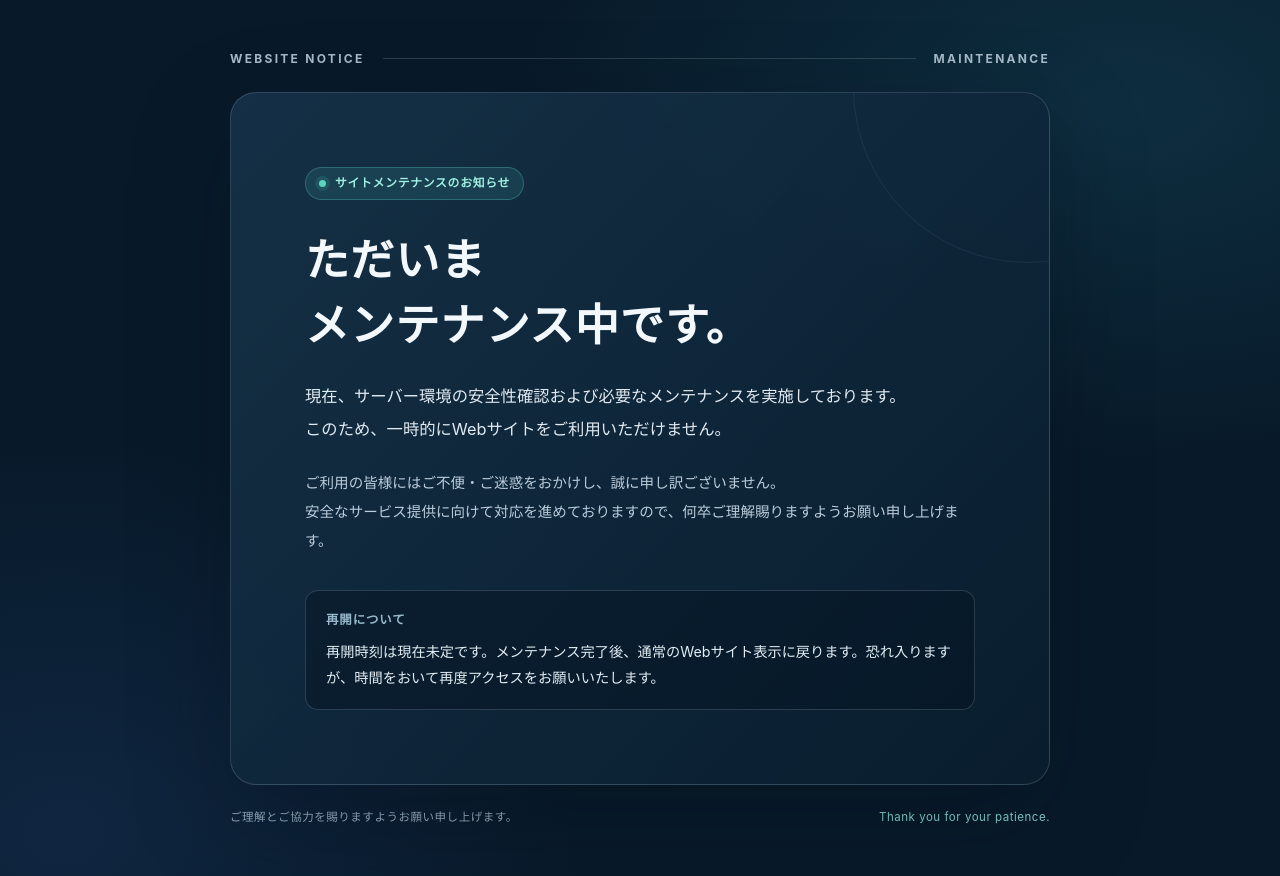
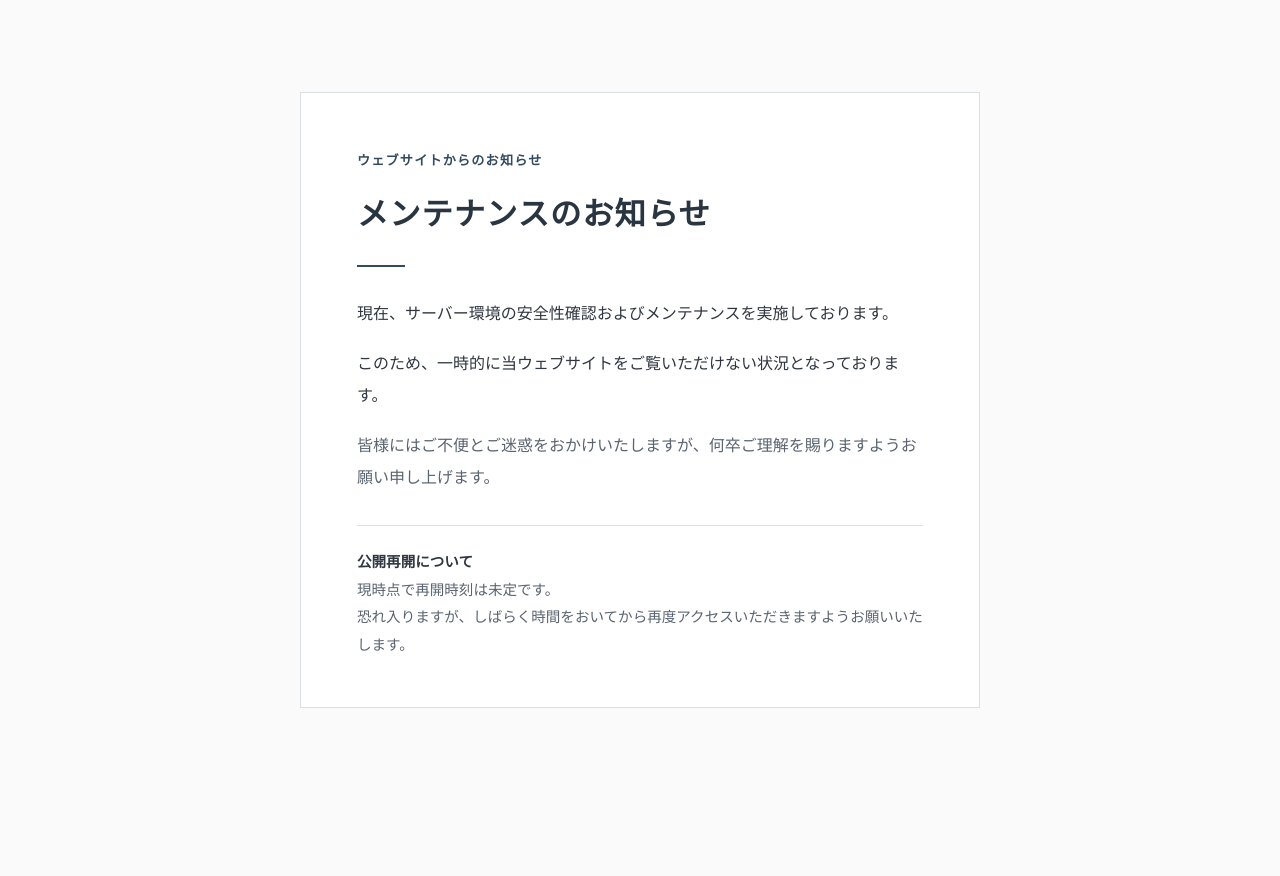
Before and after one commit to infinimum/nakamura-jun.com, a plain HTML site: page index.html in a window 1280 px wide. After the commit the page ends 800 px from the top, so only its background shows below. Drawn offline with Linux system fonts and the light colour scheme.

Commit message:
静的ページ変更
シンプルに変更した。

```diff
--- a/index.html
+++ b/index.html
@@ -1,138 +1,103 @@
-<!doctype html>
+<!DOCTYPE html>
 <html lang="ja">
 <head>
-  <meta charset="utf-8">
-  <meta name="viewport" content="width=device-width, initial-scale=1, viewport-fit=cover">
+  <meta charset="UTF-8">
+  <meta name="viewport" content="width=device-width, initial-scale=1">
   <meta name="robots" content="noindex, nofollow, noarchive">
-  <meta name="referrer" content="no-referrer">
-  <meta name="theme-color" content="#081a2a">
-  <title>メンテナンスのお知らせ | Site Maintenance</title>
+  <meta name="theme-color" content="#f8f9fa">
+  <title>メンテナンスのお知らせ</title>
   <style>
     :root {
-      color-scheme: dark;
-      --background: #081a2a;
-      --surface: #10273b;
-      --text: #f3f8fc;
-      --secondary: #bbccda;
-      --accent: #57d5c1;
-      --accent-soft: rgba(87, 213, 193, .12);
-      --outline: rgba(210, 232, 245, .17);
-      --shadow: 0 34px 100px rgba(1, 10, 20, .28);
+      color-scheme: light;
+      --text: #303740;
+      --muted: #5a6470;
+      --line: #d8dfe5;
+      --accent: #334b60;
+      --background: #fafafa;
     }
     *, *::before, *::after { box-sizing: border-box; }
-    html { min-height: 100%; }
+    html { height: 100%; }
     body {
       min-height: 100vh;
       min-height: 100dvh;
       margin: 0;
-      font-family: -apple-system, BlinkMacSystemFont, "Hiragino Kaku Gothic ProN", "Hiragino Sans", "Yu Gothic", Meiryo, sans-serif;
-      background: radial-gradient(ellipse 65% 55% at 88% 12%, rgba(36, 128, 149, .20), transparent 73%),
-                  radial-gradient(ellipse 55% 60% at 5% 95%, rgba(37, 73, 129, .26), transparent 74%),
-                  var(--background);
+      padding: 40px 24px;
+      display: flex;
+      align-items: center;
+      justify-content: center;
+      background: var(--background);
       color: var(--text);
-      display: grid;
-      place-items: center;
-      padding: 48px 24px;
-      line-height: 1.8;
+      font-family: "Hiragino Kaku Gothic ProN", "Hiragino Sans", "Yu Gothic", Meiryo, system-ui, sans-serif;
+      line-height: 1.9;
       -webkit-font-smoothing: antialiased;
     }
-    .page { width: min(100%, 820px); }
-    .topline {
-      display: flex;
-      justify-content: space-between;
-      align-items: center;
-      gap: 18px;
-      margin: 0 0 22px;
-      color: #a8bbca;
-      font-size: .75rem;
-      letter-spacing: .19em;
-      font-weight: 700;
+    main {
+      width: 100%;
+      max-width: 680px;
+      padding: 54px 56px 48px;
+      background: #fff;
+      border: 1px solid var(--line);
     }
-    .brandmark { display: flex; align-items: center; gap: 10px; }
-    .divider-line { flex: 1; height: 1px; background: var(--outline); }
-    .panel {
-      background: linear-gradient(134deg, rgba(22, 50, 72, .93), rgba(9, 29, 46, .96));
-      border: 1px solid var(--outline);
-      border-radius: 26px;
-      box-shadow: var(--shadow);
-      position: relative;
-      overflow: hidden;
+    .label {
+      margin: 0 0 15px;
+      color: var(--accent);
+      font-size: .82rem;
+      font-weight: 600;
+      letter-spacing: .09em;
     }
-    .panel::before {
-      content: "";
-      position: absolute;
-      width: 350px;
-      height: 350px;
-      border: 1px solid rgba(129, 210, 219, .09);
-      border-radius: 50%;
-      right: -154px;
-      top: -180px;
-      pointer-events: none;
+    h1 {
+      margin: 0;
+      color: #293540;
+      font-size: clamp(1.45rem, 3.5vw, 1.95rem);
+      font-weight: 600;
+      line-height: 1.55;
+      letter-spacing: .035em;
     }
-    .content { padding: clamp(32px, 6vw, 74px); position: relative; z-index: 1; }
-    .eyebrow {
-      display: inline-flex;
-      align-items: center;
-      gap: 9px;
-      padding: 7px 13px;
-      border: 1px solid rgba(87, 213, 193, .3);
-      border-radius: 999px;
-      color: #a0f0e3;
-      background: var(--accent-soft);
-      font-size: .74rem;
-      font-weight: 700;
-      letter-spacing: .06em;
-      line-height: 1.45;
+    .rule {
+      width: 48px;
+      height: 2px;
+      margin: 28px 0 30px;
+      background: var(--accent);
     }
-    .status-dot { width: 7px; height: 7px; flex: none; border-radius: 50%; background: var(--accent); box-shadow: 0 0 0 4px rgba(87, 213, 193, .12); }
-    h1 { margin: 28px 0 22px; font-weight: 800; font-size: clamp(1.9rem, 3.45vw, 2.75rem); line-height: 1.48; letter-spacing: .025em; }
-    .lead { margin: 0 0 22px; font-size: clamp(.95rem, 1.6vw, 1.02rem); color: #e1eaf2; line-height: 2.05; }
-    .note { margin: 0; font-size: .91rem; color: var(--secondary); line-height: 2.0; }
-    .notice { margin-top: 34px; padding: 18px 20px; background: rgba(5, 21, 35, .47); border: 1px solid var(--outline); border-radius: 13px; }
-    .notice-title { font-size: .78rem; color: #98b9cc; letter-spacing: .07em; font-weight: 700; margin: 0 0 7px; }
-    .notice-text { font-size: .89rem; line-height: 1.85; margin: 0; color: #e2edf3; }
-    .footer { display: flex; justify-content: space-between; flex-wrap: wrap; gap: 12px; margin-top: 22px; color: #98b0c1; font-size: .72rem; letter-spacing: .045em; }
-    .footer span:last-child { color: #85d6ce; }
-    @media (max-width: 480px) {
-      body { padding: 24px 15px; }
-      .panel { border-radius: 18px; }
-      .content { padding: 30px 24px 22px; }
-      h1 { font-size: 1.7rem; line-height: 1.5; }
-      .lead { font-size: .93rem; }
-      .note { font-size: .86rem; }
-      .notice { padding: 16px; }
-      .topline { font-size: .67rem; }
-      .footer { line-height: 1.6; }
+    p {
+      margin: 0 0 18px;
+      font-size: 1rem;
+      line-height: 2;
     }
-    @media (prefers-reduced-motion: reduce) { *, *::before, *::after { scroll-behavior: auto !important; } }
+    .detail { color: var(--muted); }
+    .reopen {
+      margin-top: 32px;
+      padding-top: 22px;
+      border-top: 1px solid var(--line);
+      font-size: .91rem;
+      color: var(--muted);
+      line-height: 1.9;
+    }
+    .reopen strong { color: var(--text); font-weight: 600; }
+    @media (max-width: 600px) {
+      body { padding: 20px 16px; }
+      main { padding: 36px 26px; }
+      .rule { margin: 24px 0 26px; }
+      p { font-size: .94rem; }
+      .reopen { font-size: .87rem; }
+    }
   </style>
 </head>
 <body>
-  <main class="page">
-    <div class="topline" aria-hidden="true">
-      <div class="brandmark">
-        <span>WEBSITE NOTICE</span>
-      </div>
-      <span class="divider-line"></span>
-      <span>MAINTENANCE</span>
+  <main>
+    <p class="label">ウェブサイトからのお知らせ</p>
+    <h1>メンテナンスのお知らせ</h1>
+    <div class="rule" aria-hidden="true"></div>
+
+    <p>現在、サーバー環境の安全性確認およびメンテナンスを実施しております。</p>
+    <p>このため、一時的に当ウェブサイトをご覧いただけない状況となっております。</p>
+    <p class="detail">皆様にはご不便とご迷惑をおかけいたしますが、何卒ご理解を賜りますようお願い申し上げます。</p>
+
+    <div class="reopen">
+      <strong>公開再開について</strong><br>
+      現時点で再開時刻は未定です。<br>
+      恐れ入りますが、しばらく時間をおいてから再度アクセスいただきますようお願いいたします。
     </div>
-
-    <section class="panel" aria-labelledby="main-title">
-      <div class="content">
-        <span class="eyebrow"><span class="status-dot"></span>サイトメンテナンスのお知らせ</span>
-        <h1 id="main-title">ただいま<br>メンテナンス中です。</h1>
-        <p class="lead">現在、サーバー環境の安全性確認および必要なメンテナンスを実施しております。<br>このため、一時的にWebサイトをご利用いただけません。</p>
-        <p class="note">ご利用の皆様にはご不便・ご迷惑をおかけし、誠に申し訳ございません。<br>安全なサービス提供に向けて対応を進めておりますので、何卒ご理解賜りますようお願い申し上げます。</p>
-        <div class="notice" role="status">
-          <p class="notice-title">再開について</p>
-          <p class="notice-text">再開時刻は現在未定です。メンテナンス完了後、通常のWebサイト表示に戻ります。恐れ入りますが、時間をおいて再度アクセスをお願いいたします。</p>
-        </div>
-      </div>
-    </section>
-    <footer class="footer">
-      <span>ご理解とご協力を賜りますようお願い申し上げます。</span>
-      <span>Thank you for your patience.</span>
-    </footer>
   </main>
 </body>
 </html>
```
